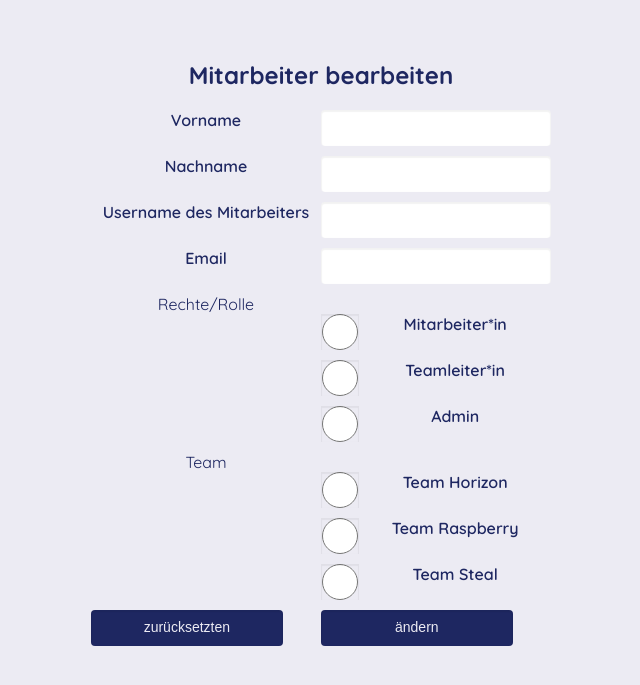
After one commit to CODERS-BAY/php-aufgabe-evalieb, a PHP site: the page made by updateEmployeeForm copy.php in a window 1280 px wide. The commit adds this page. Shown: the top 685 px of the page, without its empty margins (319-959 px from the left). Run offline with PHP 8.4, Linux system fonts and the light colour scheme; data that the repository does not hold is empty.

Commit message:
updatedEmployee is working again

```diff
--- a/js/script.js
+++ b/js/script.js
@@ -206,45 +206,18 @@ $(document).ready(function(){
         });
     }
 
-    // $('#alterEmployee').submit(function(event){
-    //     event.preventDefault();
-    //     console.log('Mitarbeiter bearbeiten');
-    //     let formdata = $(this).serialize();
-    //     updateEmployee(formdata);
-    // });
+    $('#alterEmployee').submit(function(event){
+        event.preventDefault();
+        console.log('Mitarbeiter bearbeiten');
+        let formdata = $(this).serialize();
+        updateEmployee(formdata);
+    });
 
-    // function updateEmployee(formdata){
-    //     $.ajax({
-    //         type : 'post',
-    //         data : formdata,
-    //         url: 'sql/updateEmployee.php',
-    //         success : function(phpData){
-    //             console.log(phpData);
-
-    //             if(phpData.trim() == 'true'){
-    //                 // location.reload();
-    //                 console.log("yeah");
-    //             }
-    //         },
-    //         error : function(errorMessage){
-    //             console.log(errorMessage);
-    //             }
-    //     });
-    // }
-
-    $('.editEmp').click(function(){
-        console.log('Employee wird bearbeitet<br>');
-        let entry = $(this).closest('tr');
-        /* über das Objekt und closest zu meiner Data-ID navigieren*/
-        let employee_ID = $(this).closest('tr').attr('data-id');
-        let formData = {'employee_ID' : employee_ID}; //wir bauen uns ein Objekt
-        console.log(employee_ID);
-        console.log(entry);
-
+    function updateEmployee(formdata){
         $.ajax({
             type : 'post',
-            data : formData,
-            url: 'updateEmployeeForm.php',
+            data : formdata,
+            url: 'sql/updateEmployee.php',
             success : function(phpData){
                 console.log(phpData);
 
@@ -257,7 +230,36 @@ $(document).ready(function(){
                 console.log(errorMessage);
                 }
         });
-    });
+    }
+
+    // $('.editEmp').click(function(){
+    //     console.log('Employee wird bearbeitet<br>');
+    //     let entry = $(this).closest('tr');
+    //     /* über das Objekt und closest zu meiner Data-ID navigieren*/
+    //     let employee_ID = $(this).closest('tr').attr('data-id');
+    //     let formData = {'employee_ID' : employee_ID}; //wir bauen uns ein Objekt
+    //     console.log(employee_ID);
+    //     console.log(entry);
+
+    //     $.ajax({
+    //         type : 'post',
+    //         data : employee_ID,
+    //         url : 'updateEmployeeForm.php',
+
+
+    //         success : function(employee_ID){
+    //             console.log("employee_ID:" + employee_ID);
+
+
+    //             console.log("yess, first part done");
+    //             //window.location = 'updateEmployeeForm.php';
+
+    //         },
+    //         error : function(errorMessage){
+    //             console.log(errorMessage);
+    //             }
+    //     });
+    // });
 
 
 
--- a/sql/updateEmployee.php
+++ b/sql/updateEmployee.php
@@ -1,7 +1,7 @@
 <?php
     include_once('../inc/dbCon.php');
 
-    $employeeID = $_POST['employee_ID'];
+    $employeeID = $_POST['employee_id'];
     $employeeUsername = $_POST['username'];
     $firstname = $_POST['firstname'];
     $lastname = $_POST['lastname'];
--- /dev/null
+++ b/updateEmployeeForm copy.php
@@ -0,0 +1,80 @@
+<?php
+$title = "Mitarbeiter bearbeiten";
+include_once('inc/header.php');
+include_once('inc/dbCon.php');?>
+    <form id="alterEmployee" class="formular">
+        <h2>Mitarbeiter bearbeiten</h2>
+        <div class="row">
+            <label for="firstname" class="col-6">Vorname</label>
+            <input type="text" name="firstname" class="col-6" value="<?php echo $_POST['firstname']?>" required>
+        </div>
+        <div class="row">
+            <label for="lastname" class="col-6" >Nachname</label>
+            <input type="text" name="lastname" class="col-6" value="<?php echo $_POST['lastname']?>" required>
+        </div>
+        <div class="row">
+            <label for="username" class="col-6">Username des Mitarbeiters</label>
+            <input type="text" name="username" class="col-6" value="<?php echo $_POST['username'] ?>" required>
+        </div>
+        <!-- <div class="row">
+            <label for="userpwd" class="col-6">Passwort</label>
+            <input type="password" name="userpwd" class="col-6" value="<?php echo $_POST['employee_pwd']?>" required>
+        </div> -->
+        <div class="row">
+            <label for="email" class="col-6">Email</label>
+            <input type="email" name="email" class="col-6" value="<?php echo $_POST['employee_email']?>">
+        </div>
+        <div>
+            <fieldset for="rights" >
+                <div class="row">
+                    <legend class="col-6">Rechte/Rolle</legend>
+                    <div class="col-6"></div>
+                </div>
+                <div class="row">
+                    <div class="col-6"></div>
+                    <input class="col-1" type="radio" name="rights" value="employee" <?php if($_POST['rights' ]=='employee')echo "checked" ?>>
+                    <label class="col-5" for="employee">Mitarbeiter*in</label>
+                </div>
+                <div class="row">
+                    <div class="col-6"></div>
+                    <input class="col-1" type="radio" name="rights" value="lead" <?php if($_POST['rights'] =='lead')echo "checked" ?>>
+                    <label class="col-5" for="lead">Teamleiter*in</label>
+                </div>
+                <div class="row">
+                    <div class="col-6"></div>
+                    <input class="col-1" type="radio" name="rights" value="admin" <?php if($_POST['rights'] =='admin')echo "checked"?>>
+                    <label class="col-5" for="admin">Admin</label>
+                </div>
+            </fieldset>
+        </div>
+        <div>
+            <fieldset for="team">
+                <div class="row">
+                    <legend class="col-6">Team</legend>
+                    <div class="col-6"></div>
+                </div>
+                <div class="row">
+                    <div class="col-6"></div>
+                    <input class="col-1" type="radio" name="team" value="Horizon" <?php if($_POST['team'] =='Horizon')echo "checked" ?>>
+                    <label class="col-5" for="Horizon">Team Horizon</label>
+                </div>
+                <div class="row">
+                    <div class="col-6"></div>
+                    <input class="col-1" type="radio" name="team" value="Raspberry" <?php if($_POST['team'] =='Raspberry')echo "checked" ?>>
+                    <label class="col-5" for="Raspberry">Team Raspberry</label>
+                </div>
+                <div class="row">
+                    <div class="col-6"></div>
+                    <input class="col-1" type="radio" name="team" value="Steal" <?php if($_POST['team'] =='Steal')echo "checked" ?>>
+                    <label class="col-5" for="steal">Team Steal</label>
+                </div>
+            </fieldset>
+            <input type="hidden" name="employee_id" value="<?php echo $_POST['employee_id']?>">
+        </div>
+        <div class="row">
+            <button type="reset" class="col-5">zurücksetzten</button>
+            <div class="col-1"></div>
+            <button type="submit" class="col-5">ändern</button>
+        </div>
+    </form>
+<?php include_once('inc/footer.php');?>
```
Also changed, not shown: inc/employeesOverview.php (+10 -3 lines), updateEmployeeForm.php (+30 -15 lines).
